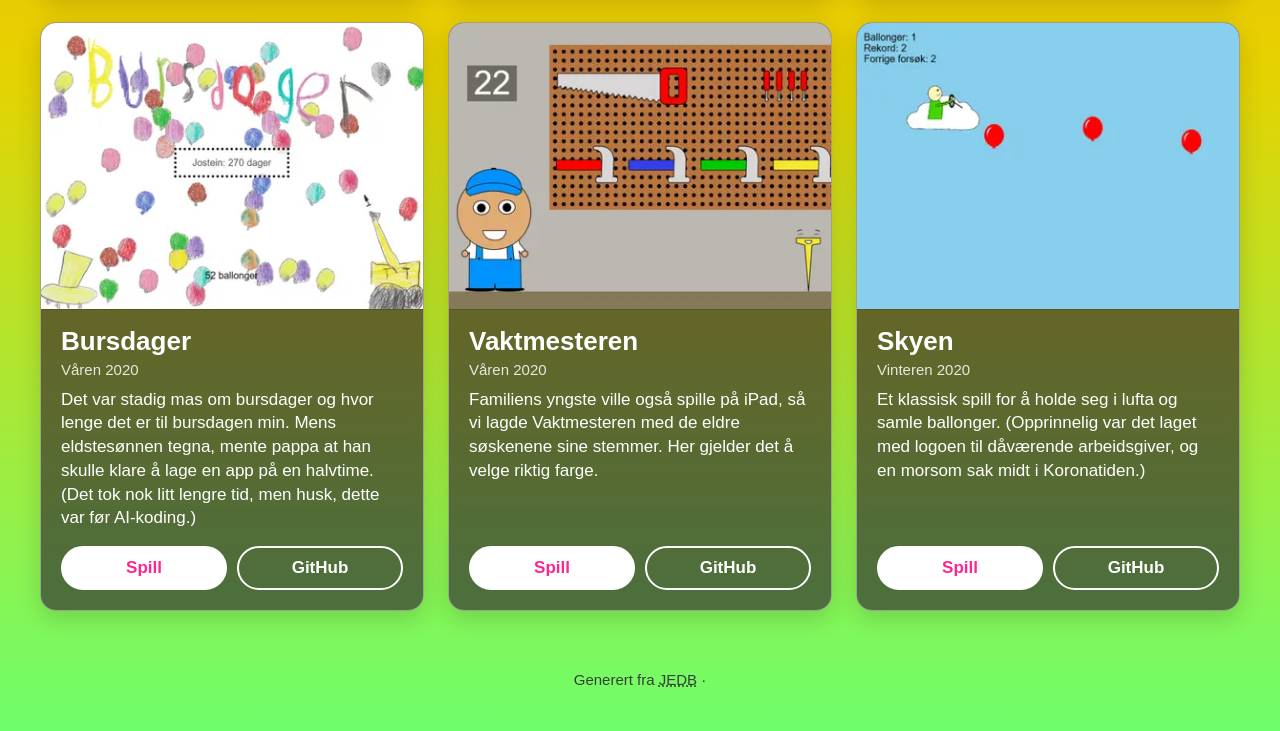
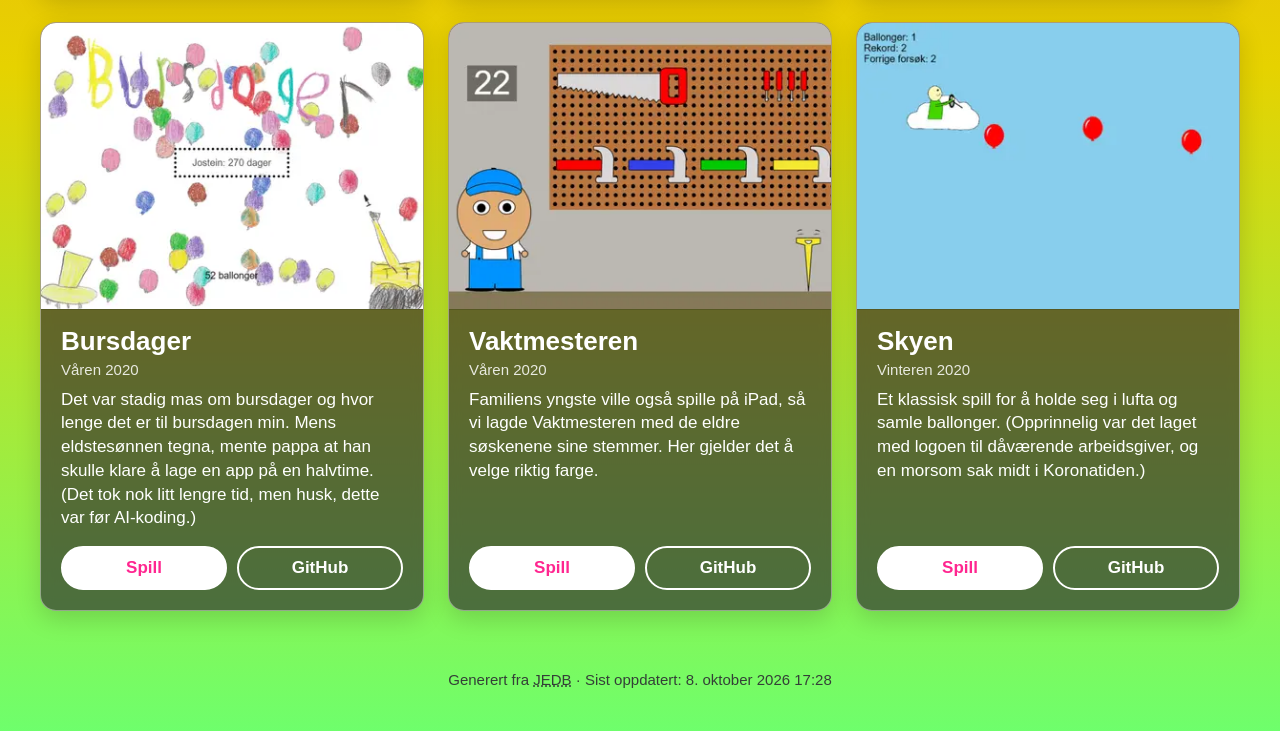
Before and after one commit to jostein-skaar/fjaas-no, a plain HTML site: page index.html in a window 1280 px wide. Shown: the part 1946-2677 px from the top of the page. Drawn offline with Linux system fonts and the light colour scheme.

Commit message:
deploy: 3a72575a41081f606fed4585f014399641220687

```diff
--- a/index.html
+++ b/index.html
@@ -461,7 +461,7 @@
       </article>
     </main>
 
-    <footer>Generert fra <abbr tabindex="0" data-tip="Jostein's Everything Database">JEDB</abbr> · <!-- YEAR --></footer>
+    <footer>Generert fra <abbr tabindex="0" data-tip="Jostein's Everything Database">JEDB</abbr> · Sist oppdatert: 8. oktober 2026 17:28</footer>
 
     <script>
       const observer = new IntersectionObserver(
```
